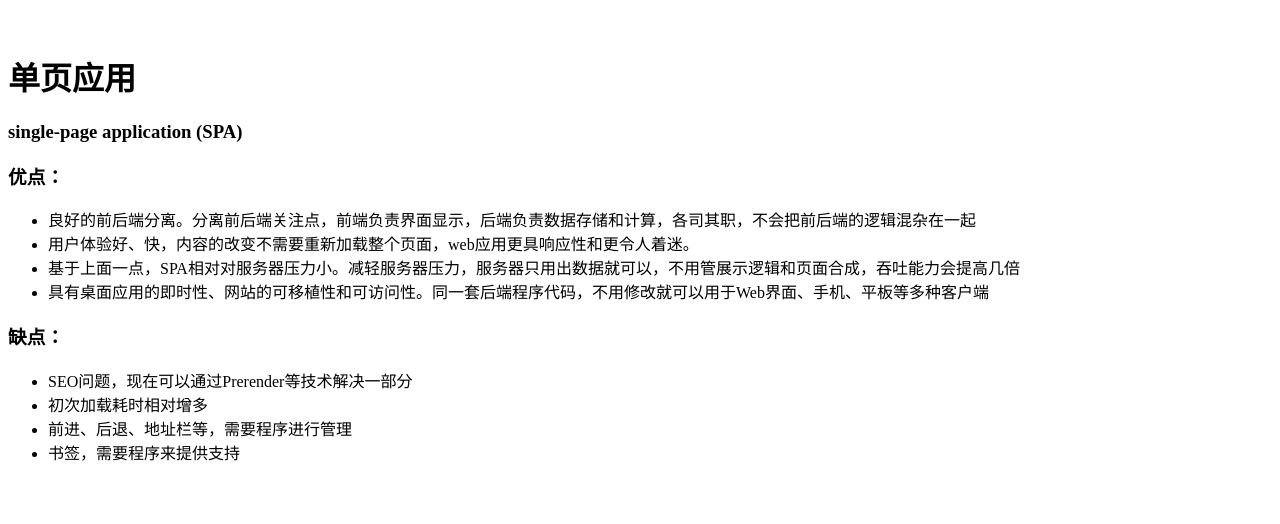
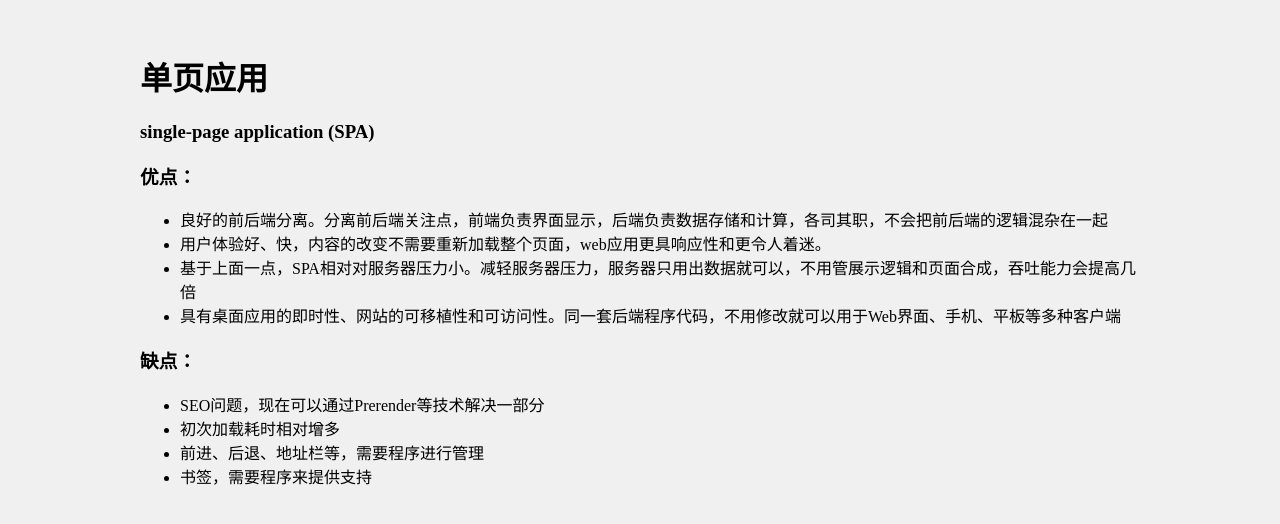
Before and after one commit to Bubblex/blog, a Jekyll site: the page built from _posts/2017-3-30-spa.md, in a window 1280 px wide. Shown: the top 524 px of the page. Built offline with Jekyll 4.4.1, drawn with Linux system fonts in a browser that asks for light colours.

Commit message:
修改路径

```diff
--- a/_layouts/default.html
+++ b/_layouts/default.html
@@ -2,7 +2,7 @@
 <html>
 <head>
     <meta http-equiv="content-type" content="text/html; charset=utf-8" />
-    <link rel="stylesheet" href="../style/app.css">
+    <link rel="stylesheet" href="/blog/style/app.css">
     <title>{{ page.title }}</title>
 </head>
 <body class="default-body">
```
